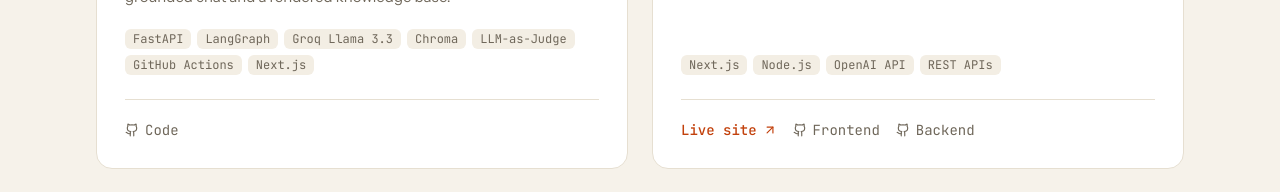
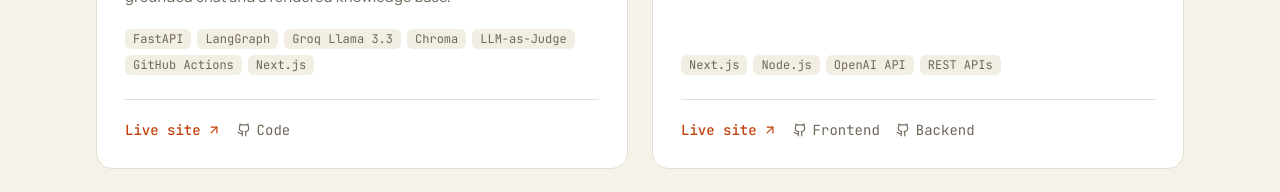
Before and after one commit to ahmedraza-96/ahmed-portfolio, a Next.js app: page / in a window 1280 px wide. Shown: the part 3660-3852 px from the top of the page. Built offline with nearby package versions, Linux system fonts and the light colour scheme.

Commit message:
Add live link for NovaNet Eval Harness; refresh resume

```diff
--- a/src/data/portfolio.ts
+++ b/src/data/portfolio.ts
@@ -238,6 +238,7 @@ export const projects: Project[] = [
       "GitHub Actions",
       "Next.js",
     ],
+    liveUrl: "https://ai-support-eval.vercel.app",
     repoUrl: "https://github.com/ahmedraza-96/ai-support-eval",
     featured: true,
   },
```
Also changed, not shown: 1 other file (tests, documents, lock files or other folders).
